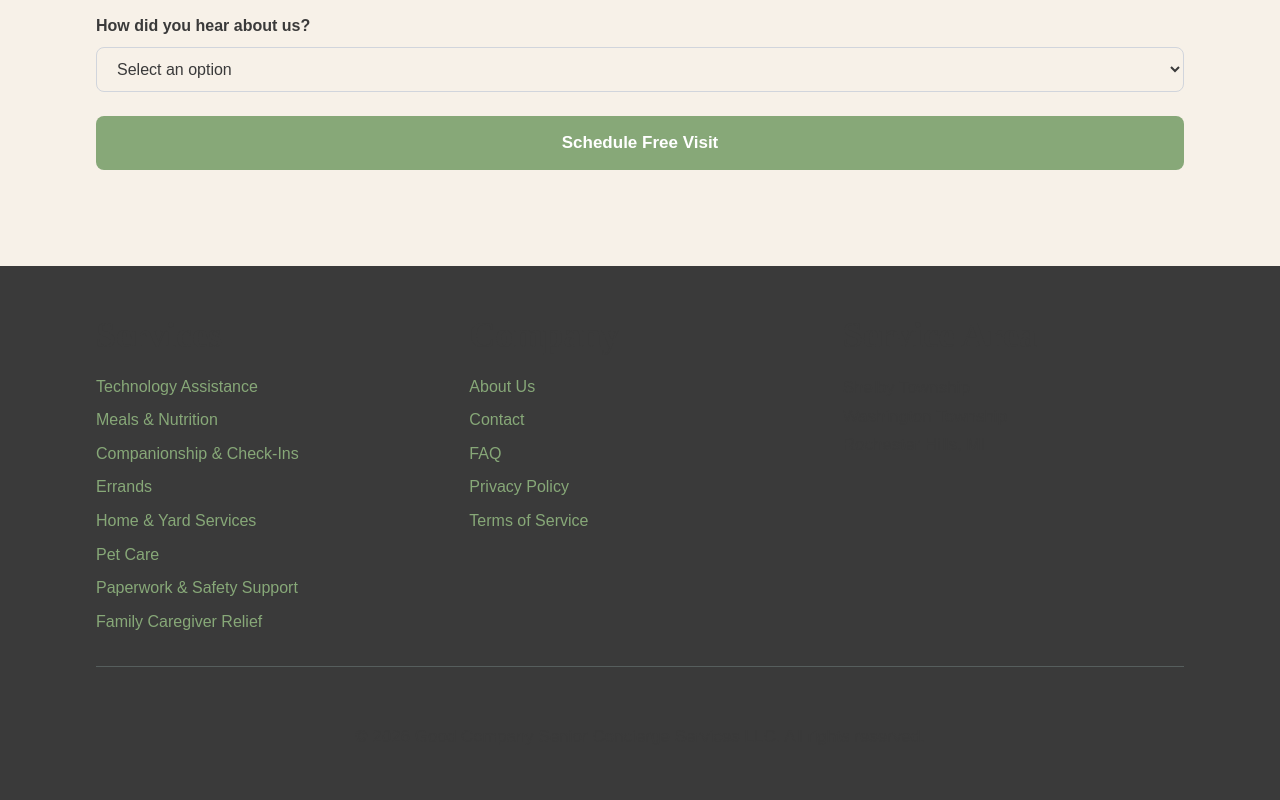
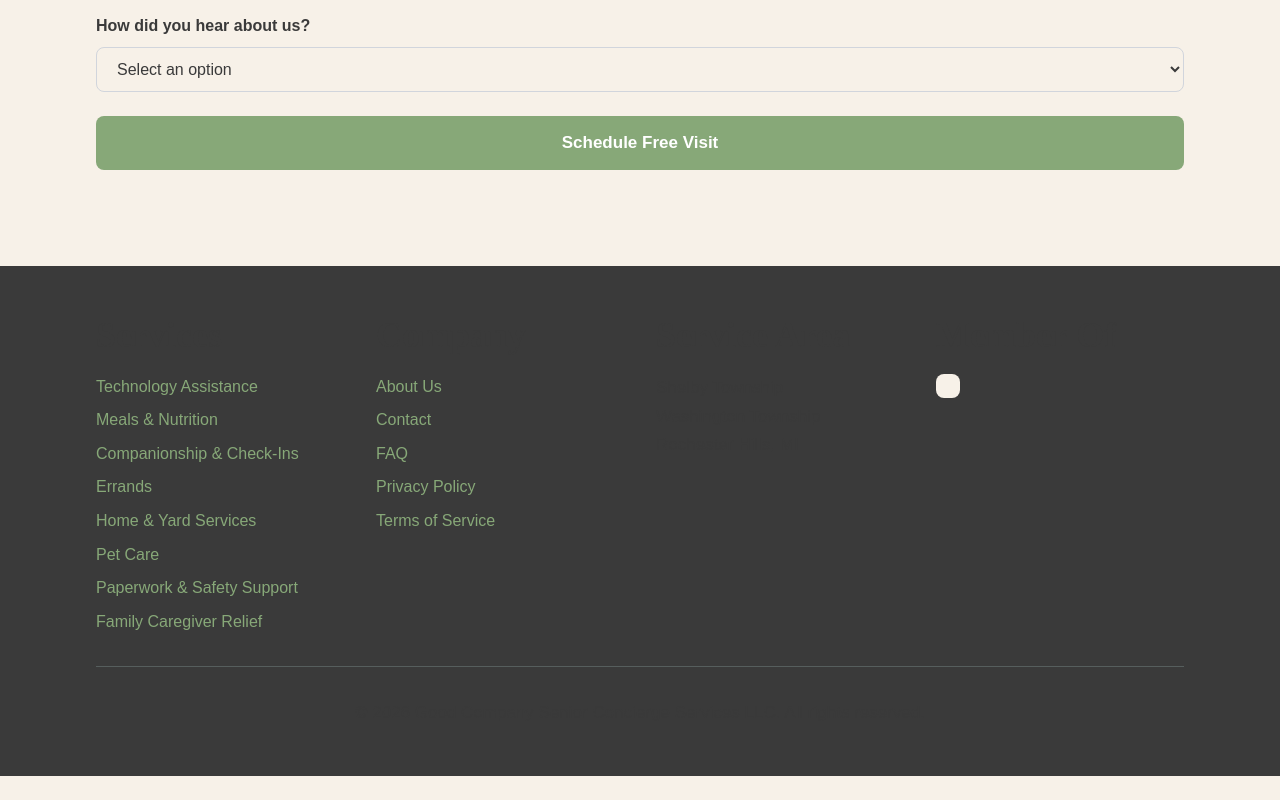
Before and after one commit to GoodCompanySCS/goodcompany-scs, a Next.js app: page / in a window 1280 px wide. Shown: the part 3041-3841 px from the top of the page. After the commit the page ends 3817 px from the top, so only its background shows below. Built offline with nearby package versions, Linux system fonts and the light colour scheme.

Commit message:
Update layout.tsx

```diff
--- a/app/layout.tsx
+++ b/app/layout.tsx
@@ -114,7 +114,7 @@ function Footer() {
   return (
     <footer style={{ backgroundColor: "var(--charcoal)" }} className="text-cream py-12">
       <div className="container-max">
-        <div className="grid grid-cols-1 md:grid-cols-3 gap-8 mb-8">
+        <div className="grid grid-cols-1 md:grid-cols-4 gap-8 mb-8">
           <div>
             <h3 className="text-cream mb-4">Services</h3>
             <ul className="space-y-2">
@@ -146,14 +146,22 @@ function Footer() {
               Rochester Hills, MI
             </p>
           </div>
+          <div>
+            <h3 className="text-cream mb-4">Member Of</h3>
+            <div
+              style={{
+                backgroundColor: "#F7F1E8",
+                borderRadius: "8px",
+                padding: "12px",
+                display: "inline-block",
+              }}
+            >
+              <div id="mni-membership-639174709150268212"></div>
+            </div>
+          </div>
         </div>
 
-        {/* Macomb County Chamber of Commerce Badge */}
-        <div style={{ borderTopColor: "rgba(199, 241, 232, 0.2)" }} className="border-t pt-8 mb-6 text-center">
-          <div id="mni-membership-639174709150268212"></div>
-        </div>
-
-        <div className="text-center text-cream text-sm">
+        <div style={{ borderTopColor: "rgba(199, 241, 232, 0.2)" }} className="border-t pt-8 text-center text-cream text-sm">
           <p>&copy; {currentYear} Good Company Senior Concierge Services LLC. All rights reserved.</p>
         </div>
       </div>
```
